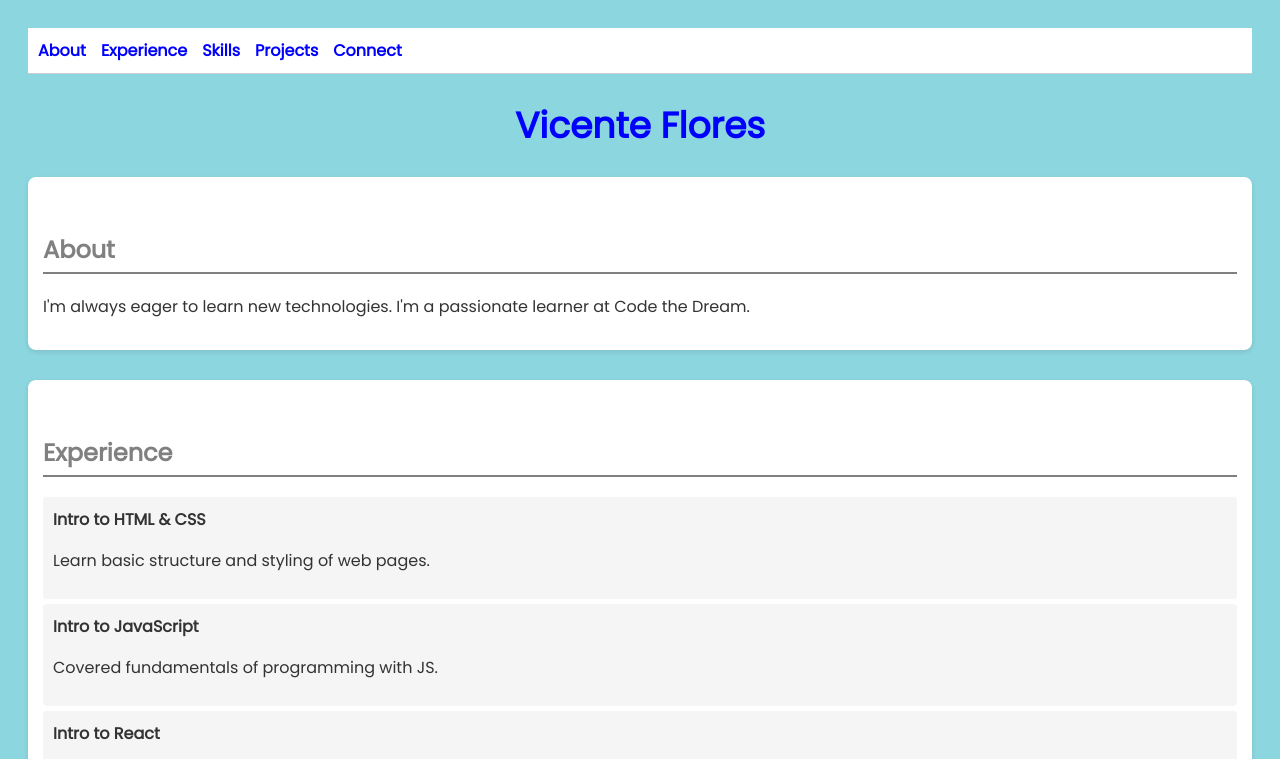
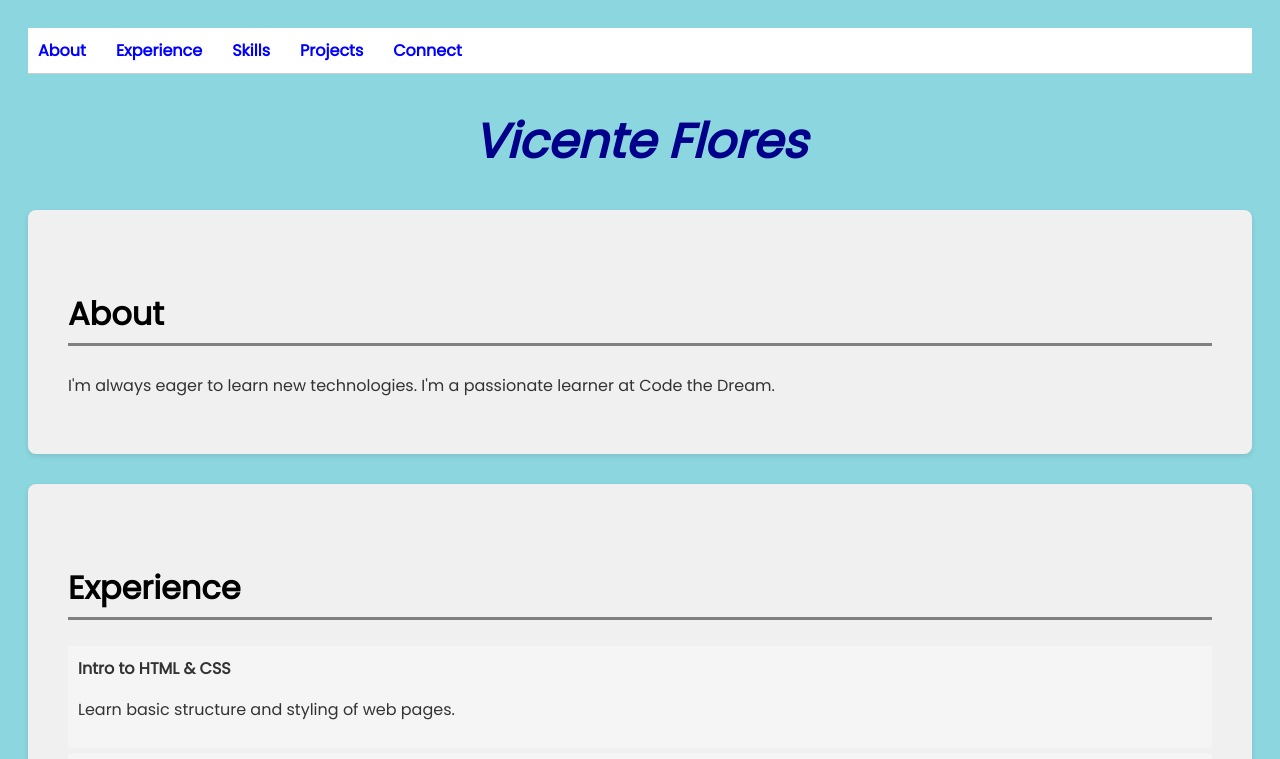
Before and after one commit to Vicentefg10/Vicente-Flores-Kepler, a plain HTML site: page Index.html in a window 1280 px wide. Shown: the top 759 px of the page. Drawn offline with Linux system fonts and the light colour scheme.

Commit message:
responsiveness added

```diff
--- a/css/Index.css
+++ b/css/Index.css
@@ -1,3 +1,5 @@
+/* base (Mobile first) */
+
 /* Style the body */
 body {
   background-color: rgb(140, 214, 223);
@@ -60,7 +62,7 @@ section {
   box-shadow: 0 2px 5px rgba(0, 0, 0, 0.1);
 }
 
-/* Experience list with Flexbox */
+/* Experience list - changed from Flex to Grid for stretch goal */
 #Experience ul {
   list-style: none;
   padding: 0;
@@ -71,8 +73,8 @@ section {
   padding: 10px;
   margin: 5px 0;
   border-radius: 4px;
-  display: flex;
-  flex-direction: column;
+  display: grid;
+  grid-template-columns: 1fr;
 }
 
 /* Connect links */
@@ -97,3 +99,61 @@ section {
 #Connect i {
   margin-right: 5px;
 }
+
+/* Tablet (min-width: 768px) */
+
+@media (min-width: 768px) {
+  h1 {
+    font-size: 40px;
+    color: darkblue;
+  }
+
+  h2 {
+    font-size: 28px;
+    color: black;
+  }
+
+  section {
+    padding: 25px;
+    background-color: white;
+  }
+
+  #Connect ul {
+    justify-content: space-around;
+  }
+
+  #Experience li {
+    grid-template-columns: 2fr 1fr;
+  }
+}
+
+/* Desktop (min-width: 1024px) */
+
+@media (min-width: 1024px) {
+  h1 {
+    font-size: 48px;
+    font-style: italic;
+  }
+
+  h2 {
+    font-size: 32px;
+    border-bottom: 3px solid gray;
+  }
+
+  nav ul {
+    gap: 30px;
+  }
+
+  section {
+    padding: 40px;
+    background-color: #f0f0f0;
+  }
+
+  #Connect ul {
+    justify-content: flex-end;
+  }
+
+  #Experience li {
+    column-gap: 20px;
+  }
+}
```
